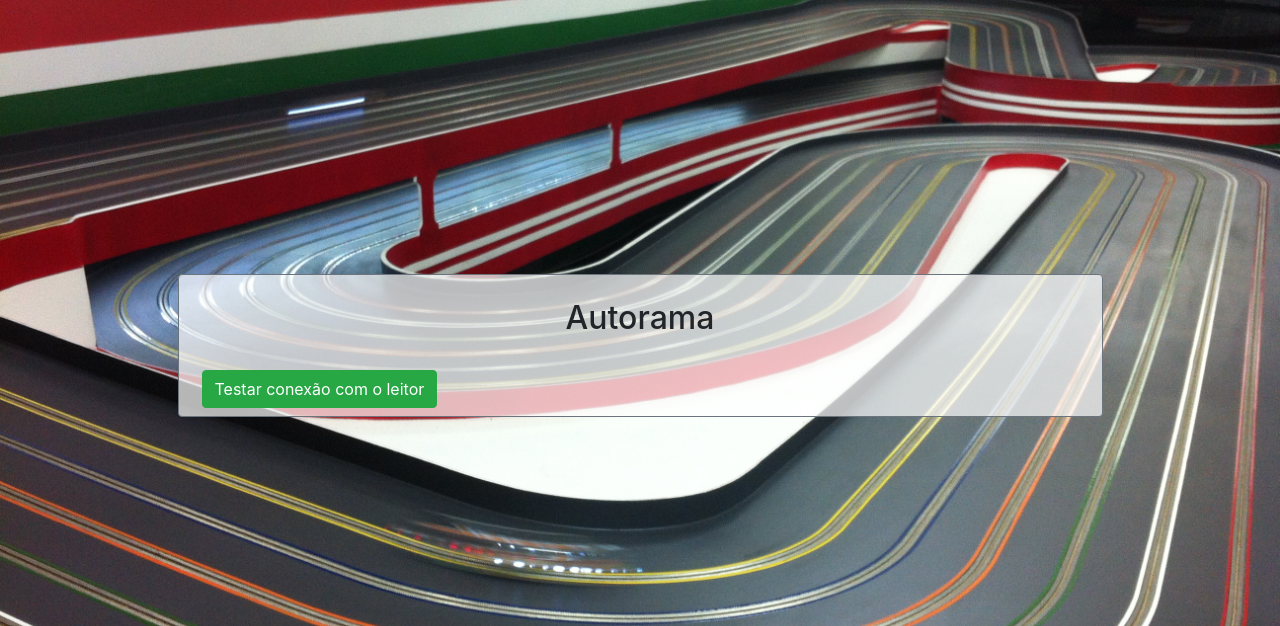
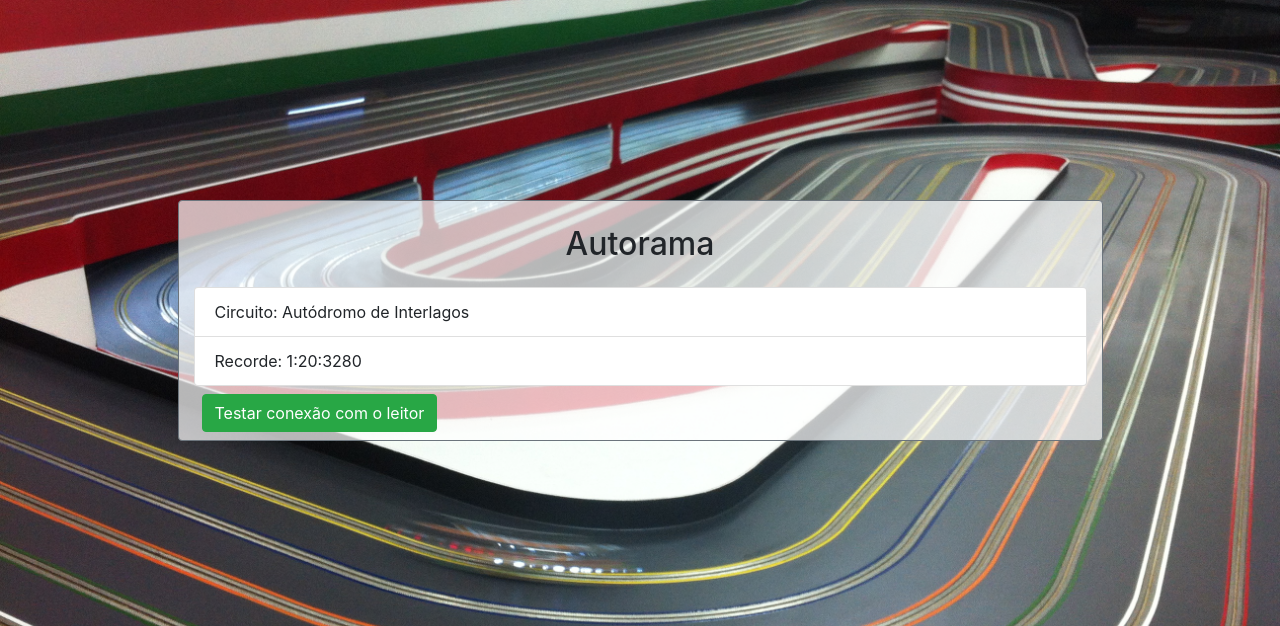
Before and after one commit to AndersonCorreia/PBL-2020.1-Autorama, a Flask app: page / in a window 1280 px wide. Shown: the part 161-787 px from the top of the page. Run offline with Flask 2, Linux system fonts and the light colour scheme; some libraries are stand-ins or nearby versions.

Commit message:
dados da pista na tela inicial

```diff
--- a/app.py
+++ b/app.py
@@ -7,7 +7,12 @@ app = Flask(__name__)
 
 @app.route('/')
 def index():
-    return render_template('index.html')
+    autorama = Autorama()
+    if autorama.dados['corrida_ativa'] > 0:
+        corrida = autorama.getCorridaAtual()
+        return render_template('index.html', ativo=True, corrida = corrida, circuito = autorama.getPistaAtual(corrida['circuito_id']))
+
+    return render_template('index.html', ativo=False)
 
 @app.route('/teste')
 def test():
--- a/models/Autorama.py
+++ b/models/Autorama.py
@@ -34,6 +34,16 @@ class Autorama:
         self.dados['corrida_ativa'] = int(dados['corrida_ativa'])
         self.save()
 
+    def getCorridaAtual(self):
+        for corrida in self.dados['corridas']:
+            if corrida['corrida_id'] == self.dados['corrida_ativa']:
+                return corrida
+
+    def getPistaAtual(self, pista_id):
+        for pista in self.dados['circuitos']:
+            if pista['circuito_id'] == pista_id:
+                return pista
+
     def addPiloto(self, piloto):
         piloto['piloto_id'] = int(piloto['piloto_id'])
         if piloto['piloto_id'] == 0:
--- a/templates/index.html
+++ b/templates/index.html
@@ -2,6 +2,13 @@
 
 {% block content %}
     <h2 class="text-center m-4">{% block title %}Autorama{% endblock %}</h2>
+    {% if ativo %}
+        <ul class="list-group">
+            <li class="list-group-item">Circuito: {{circuito['nome']}}</li>
+            <li class="list-group-item">Recorde: {{circuito['recorde']}}</li>
+        </ul>
+    {% endif %}
+
     {% if success %}
         <div class="alert my-3 w-75 alert-success mx-auto alert-dismissible fade show text-center" role="alert">
             Conexão com leitor efetuada com sucesso
```
